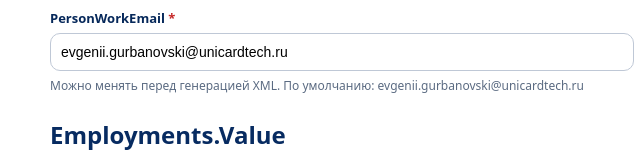
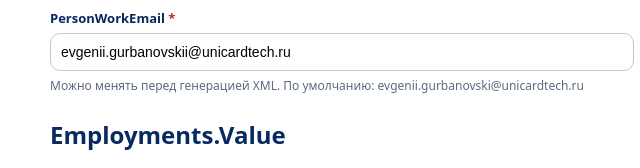
Before and after one commit to Evgur808/xml-gui, a plain HTML site: page index.html in a window 1280 px wide. Shown: the part 617-785 px from the top of the page, 0-640 px from the left. Drawn offline with Linux system fonts and the light colour scheme.

Commit message:
Update index v 2.1.html
flex email

```diff
--- a/index.html
+++ b/index.html
@@ -158,7 +158,7 @@
     <label class="req">PersonWorkEmail</label>
     <input id="PersonWorkEmail"
            type="email"
-           value="evgenii.gurbanovski@unicardtech.ru"
+           value="evgenii.gurbanovskii@unicardtech.ru"
            placeholder="email для уведомлений" />
     <div class="hint">Можно менять перед генерацией XML. По умолчанию: evgenii.gurbanovski@unicardtech.ru</div>
   </div>
```
